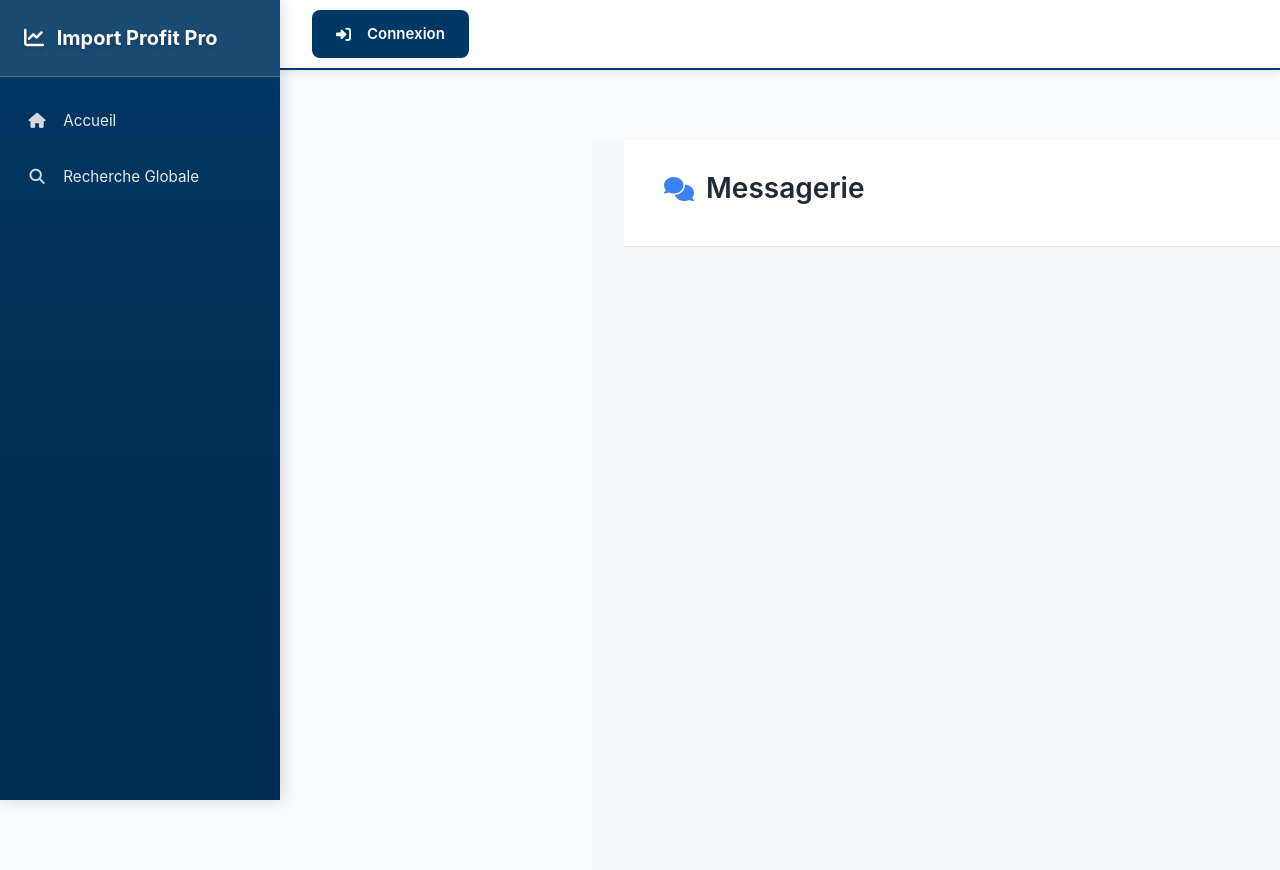
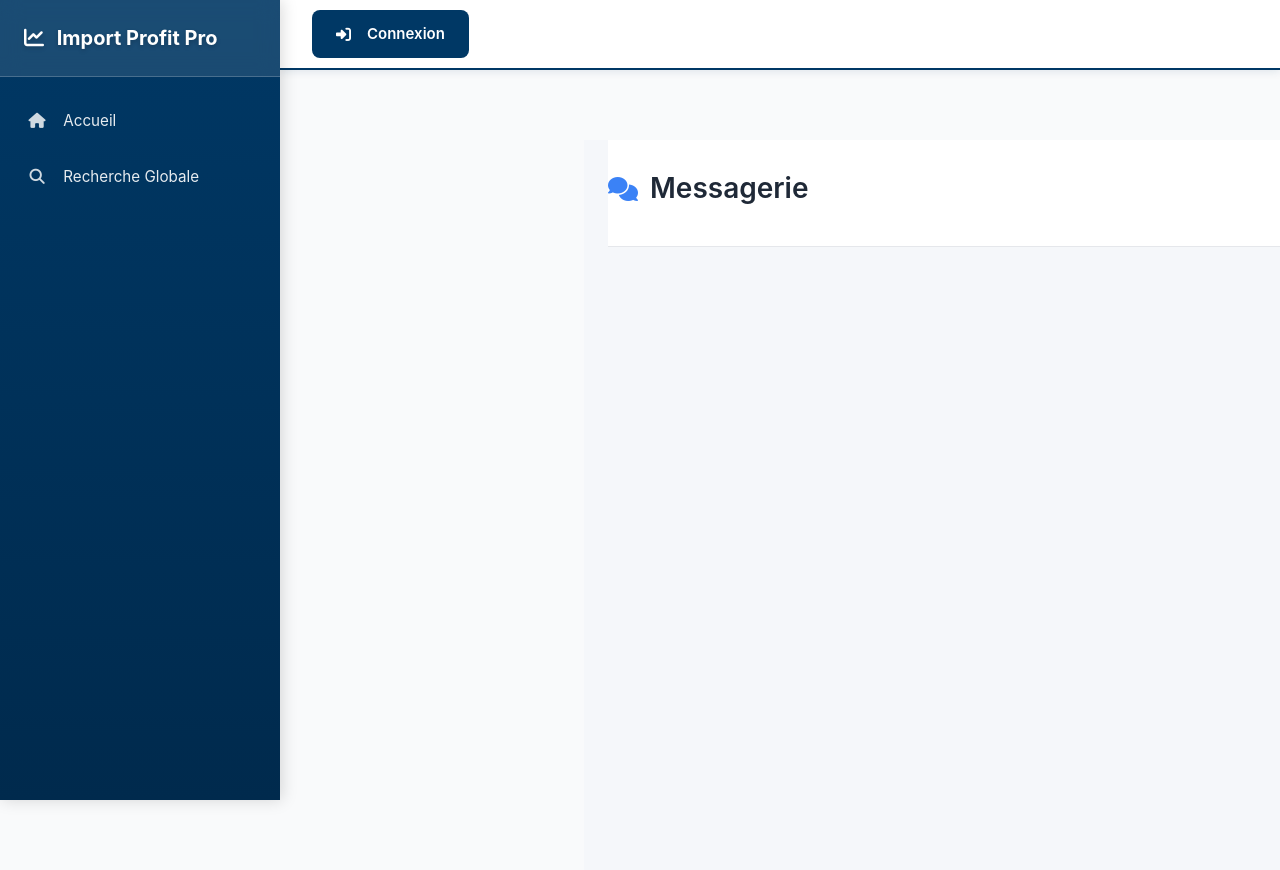
Before and after one commit to nimbagn/import-profit-pro, a Python web app: template templates/messaging/dashboard.html in a window 1280 px wide. Run offline with Jinja, Linux system fonts and the light colour scheme; the template is opened without the code that fills it, so the values that code supplies are empty.

Commit message:
fix: Alignement tableaux avec menu latéral - Réduction marges
- Ajout padding 24px sur content-wrapper au lieu de marges sur cartes
- Réduction padding page-header-hl (32px 0 24px au lieu de 32px 40px 24px)
- Card-hl margin 24px 0 au lieu de 24px 40px
- Tableaux et contenu mieux alignés avec le menu latéral
- Correction appliquée à tous les templates messaging

```diff
--- a/templates/messaging/contacts.html
+++ b/templates/messaging/contacts.html
@@ -15,6 +15,8 @@
     max-width: 1400px;
     margin: 0 auto;
     width: 100%;
+    padding: 0 24px;
+    box-sizing: border-box;
   }
 
   .page-container {
@@ -27,7 +29,7 @@
 
   .page-header-hl {
     margin: 0;
-    padding: 32px 40px 24px;
+    padding: 32px 0 24px;
     background: white;
     border-bottom: 1px solid #e5e7eb;
     display: flex;
@@ -75,7 +77,7 @@
   }
 
   .card-hl {
-    margin: 24px 40px;
+    margin: 24px 0;
     background: white;
     border-radius: 8px;
     border: 1px solid #e5e7eb;
--- a/templates/messaging/create_contact.html
+++ b/templates/messaging/create_contact.html
@@ -27,7 +27,7 @@
 
   .page-header-hl {
     margin: 0;
-    padding: 32px 40px 24px;
+    padding: 32px 0 24px;
     background: white;
     border-bottom: 1px solid #e5e7eb;
   }
@@ -48,7 +48,7 @@
   }
 
   .card-hl {
-    margin: 24px 40px;
+    margin: 24px 0;
     background: white;
     border-radius: 8px;
     border: 1px solid #e5e7eb;
--- a/templates/messaging/dashboard.html
+++ b/templates/messaging/dashboard.html
@@ -23,11 +23,13 @@
     max-width: 1400px;
     margin: 0 auto;
     width: 100%;
+    padding: 0 24px;
+    box-sizing: border-box;
   }
 
   .page-header-hl {
     margin: 0;
-    padding: 32px 40px 24px;
+    padding: 32px 0 24px;
     background: white;
     border-bottom: 1px solid #e5e7eb;
   }
@@ -51,7 +53,7 @@
     display: grid;
     grid-template-columns: repeat(auto-fit, minmax(250px, 1fr));
     gap: 24px;
-    padding: 24px 40px;
+    padding: 24px 0;
   }
 
   .stat-card {
@@ -87,7 +89,7 @@
     display: grid;
     grid-template-columns: repeat(auto-fit, minmax(280px, 1fr));
     gap: 24px;
-    padding: 0 40px 24px;
+    padding: 0 0 24px;
   }
 
   .action-card {
@@ -158,7 +160,7 @@
   }
 
   .recent-messages {
-    padding: 0 40px 24px;
+    padding: 0 0 24px;
   }
 
   .card-hl {
--- a/templates/messaging/send_bulk_sms.html
+++ b/templates/messaging/send_bulk_sms.html
@@ -27,7 +27,7 @@
 
   .page-header-hl {
     margin: 0;
-    padding: 32px 40px 24px;
+    padding: 32px 0 24px;
     background: white;
     border-bottom: 1px solid #e5e7eb;
   }
@@ -48,7 +48,7 @@
   }
 
   .card-hl {
-    margin: 24px 40px;
+    margin: 24px 0;
     background: white;
     border-radius: 8px;
     border: 1px solid #e5e7eb;
--- a/templates/messaging/send_otp.html
+++ b/templates/messaging/send_otp.html
@@ -23,11 +23,13 @@
     max-width: 1200px;
     margin: 0 auto;
     width: 100%;
+    padding: 0 24px;
+    box-sizing: border-box;
   }
 
   .page-header-hl {
     margin: 0;
-    padding: 32px 40px 24px;
+    padding: 32px 0 24px;
     background: white;
     border-bottom: 1px solid #e5e7eb;
   }
@@ -48,7 +50,7 @@
   }
 
   .card-hl {
-    margin: 24px 40px;
+    margin: 24px 0;
     background: white;
     border-radius: 8px;
     border: 1px solid #e5e7eb;
--- a/templates/messaging/send_sms.html
+++ b/templates/messaging/send_sms.html
@@ -23,11 +23,13 @@
     max-width: 1200px;
     margin: 0 auto;
     width: 100%;
+    padding: 0 24px;
+    box-sizing: border-box;
   }
 
   .page-header-hl {
     margin: 0;
-    padding: 32px 40px 24px;
+    padding: 32px 0 24px;
     background: white;
     border-bottom: 1px solid #e5e7eb;
   }
@@ -48,7 +50,7 @@
   }
 
   .card-hl {
-    margin: 24px 40px;
+    margin: 24px 0;
     background: white;
     border-radius: 8px;
     border: 1px solid #e5e7eb;
--- a/templates/messaging/send_whatsapp.html
+++ b/templates/messaging/send_whatsapp.html
@@ -23,11 +23,13 @@
     max-width: 1200px;
     margin: 0 auto;
     width: 100%;
+    padding: 0 24px;
+    box-sizing: border-box;
   }
 
   .page-header-hl {
     margin: 0;
-    padding: 32px 40px 24px;
+    padding: 32px 0 24px;
     background: white;
     border-bottom: 1px solid #e5e7eb;
   }
@@ -48,7 +50,7 @@
   }
 
   .card-hl {
-    margin: 24px 40px;
+    margin: 24px 0;
     background: white;
     border-radius: 8px;
     border: 1px solid #e5e7eb;
--- a/templates/messaging/sms_history.html
+++ b/templates/messaging/sms_history.html
@@ -15,6 +15,8 @@
     max-width: 1400px;
     margin: 0 auto;
     width: 100%;
+    padding: 0 24px;
+    box-sizing: border-box;
   }
 
   .page-container {
@@ -27,7 +29,7 @@
 
   .page-header-hl {
     margin: 0;
-    padding: 32px 40px 24px;
+    padding: 32px 0 24px;
     background: white;
     border-bottom: 1px solid #e5e7eb;
   }
@@ -48,7 +50,7 @@
   }
 
   .card-hl {
-    margin: 24px 40px;
+    margin: 24px 0;
     background: white;
     border-radius: 8px;
     border: 1px solid #e5e7eb;
--- a/templates/messaging/whatsapp_history.html
+++ b/templates/messaging/whatsapp_history.html
@@ -15,6 +15,8 @@
     max-width: 1400px;
     margin: 0 auto;
     width: 100%;
+    padding: 0 24px;
+    box-sizing: border-box;
   }
 
   .page-container {
@@ -27,7 +29,7 @@
 
   .page-header-hl {
     margin: 0;
-    padding: 32px 40px 24px;
+    padding: 32px 0 24px;
     background: white;
     border-bottom: 1px solid #e5e7eb;
   }
@@ -48,7 +50,7 @@
   }
 
   .card-hl {
-    margin: 24px 40px;
+    margin: 24px 0;
     background: white;
     border-radius: 8px;
     border: 1px solid #e5e7eb;
```
